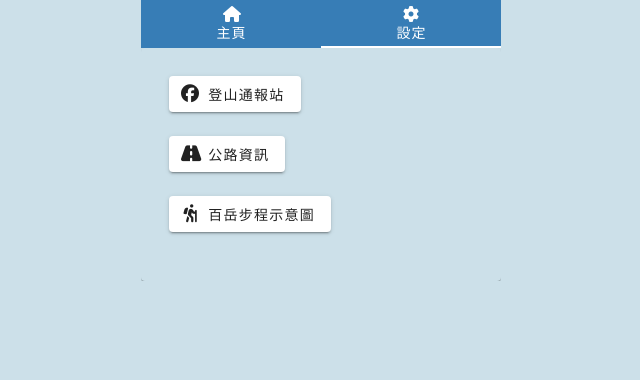
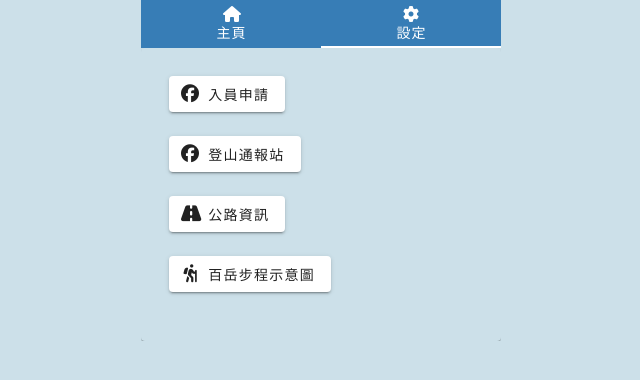
Before and after one commit to henry11996/taiwan-park-helper, a Vue app: page / in a window 1280 px wide. Both pictures are taken after a click on the tab "設定". Shown: the top 380 px of the page, without its empty margins (319-959 px from the left). Built offline with nearby package versions, Linux system fonts and the light colour scheme.

Commit message:
docs: ✏️ Update text

```diff
--- a/src/components/Home.vue
+++ b/src/components/Home.vue
@@ -27,7 +27,7 @@ const copy = async function (text) {
         <v-card-text class="py-0">
           <p>申請編號：{{ trip["申請編號"] }} <v-btn variant="outlined" size="x-small" @click="copy(trip['申請編號'])">複製</v-btn></p>
           <p>申請人數：{{ trip["申請人數"] }}</p>
-          <p>申請狀態：{{ trip["申請狀態"] }}</p>
+          <!-- <p>申請狀態：{{ trip["申請狀態"] }}</p> -->
           <p>申請時間：{{ dayjs(trip["申請時間"]).locale('zh-tw').format('YYYY-MM-DD HH:mm:ss') }}</p>
           <p>申請路線：{{ trip["申請路線"] }}</p>
         </v-card-text>
@@ -47,6 +47,10 @@ const copy = async function (text) {
       <p>
         <a target="_blank" href="https://npm.cpami.gov.tw/apply_1.aspx">請至登山人員申請頁面查看</a>
       </p>
+      或看
+      <p>
+        <a target="_blank" href="https://henry11996.github.io/posts/mountain/climber/">使用教學</a>
+      </p>
     </v-card-text>
   </v-card>
 </template>
--- a/src/components/Setting.vue
+++ b/src/components/Setting.vue
@@ -8,6 +8,12 @@ import { useStore } from "../js/store.js";
 <template>
   <v-card color="#CCE0E9">
     <v-card-text>
+      <v-col>
+        <v-btn prepend-icon="fa-brands fa-facebook" href="https://npm.cpami.gov.tw/apply_1.aspx"
+          target="__blank">
+          入員申請
+        </v-btn>
+      </v-col>
       <v-col>
         <v-btn prepend-icon="fa-brands fa-facebook" href="https://www.facebook.com/groups/935203886528583/"
           target="__blank">
```
Also changed, not shown: public/manifest.json, 1 other file (tests, documents, lock files or other folders).
